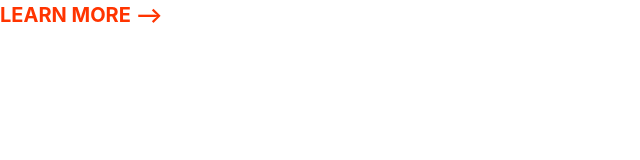
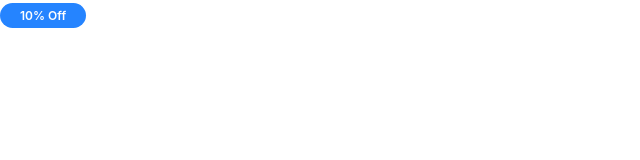
Before and after one commit to OMARIBRAHIM-WEBD/omari, a plain HTML site: page index.html in a window 1280 px wide. Shown: the whole page, without its empty margins (0-640 px from the left). Drawn offline with Linux system fonts and the light colour scheme.

Commit message:
Build the badges.

```diff
--- a/css/style.css
+++ b/css/style.css
@@ -77,3 +77,32 @@ a {
     font-size: 1.5rem;
   }
 }
+
+/* Badges */
+.badge {
+  border-radius: 20px;
+  font-size: 2rem;
+  font-weight: 600;
+  padding: 0.5rem 2rem;
+  white-space: nowrap;
+}
+.badge--primary {
+  background: var(--color-primary);
+  color: #fff;
+}
+.badge--secondary {
+  background: var(--color-secondary);
+  color: #fff;
+}
+.badge--small {
+  font-size: 1.6rem;
+}
+
+@media screen and (min-width: 1024px) {
+  .badge {
+    font-size: 1.5rem;
+  }
+  .badge--small {
+    font-size: 1.2rem;
+  }
+}
--- a/index.html
+++ b/index.html
@@ -8,6 +8,6 @@
     <link rel="stylesheet" href="css/style.css" />
   </head>
   <body>
-    <a href="#" class="link-arrow">Learn More</a>
+    <span class="badge badge--primary badge--small">10% Off</span>
   </body>
 </html>
```
Also changed, not shown: component/badges.html (added, +3 -0 lines).
